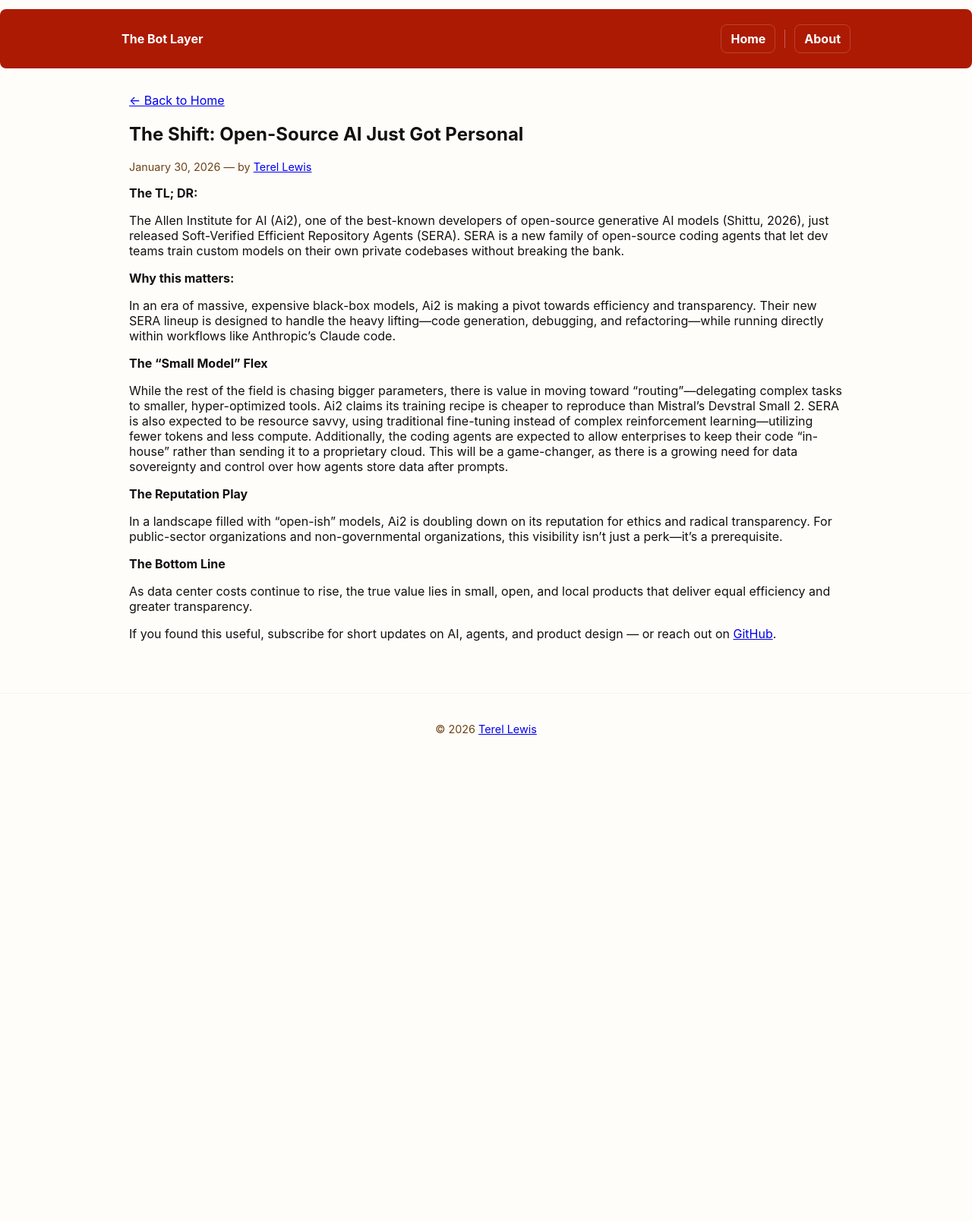
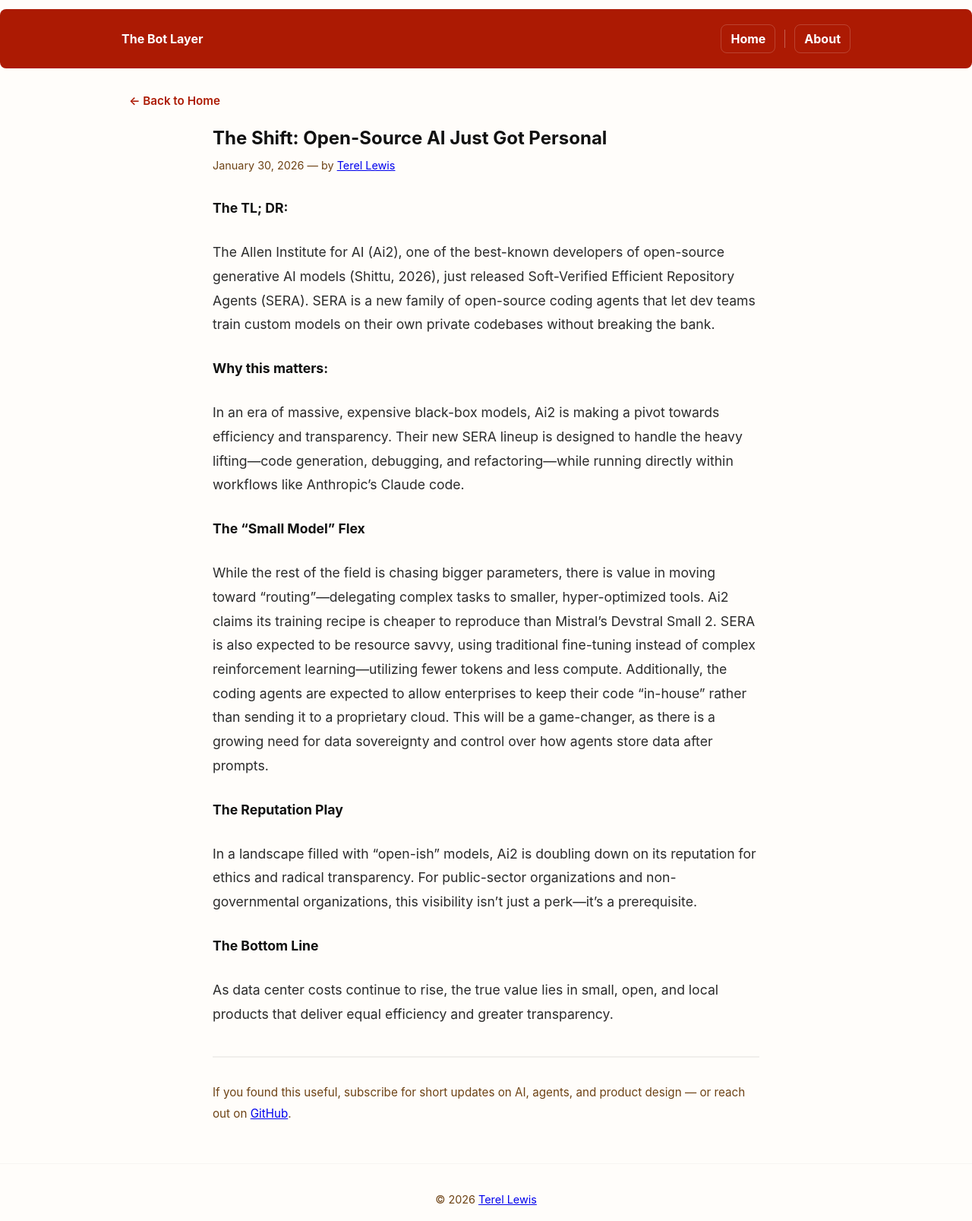
Before and after one commit to TerelLewis/TerelLewis.github.io, a Jekyll site: the page A-Shift-in-AI.html, which Jekyll copies as it is, in a window 1280 px wide. Shown: the whole page at 76% size. Built offline with Jekyll 4.4.1, drawn with Linux system fonts in a browser that asks for light colours; before the commit the page ends 988 px from its top, so only the background shows below that.

```diff
--- a/style.css
+++ b/style.css
@@ -183,6 +183,51 @@ html,body{height:100%;margin:0;padding:0;font-family:Inter, system-ui, -apple-sy
 .post-meta{margin:0 0 8px 0;color:var(--muted);font-size:0.9rem}
 .excerpt{margin:0;color:#4b3c31}
 
+/* Article post styles for enhanced readability */
+.back{
+  display:inline-block;
+  margin-bottom:1.5rem;
+  color:var(--brand);
+  text-decoration:none;
+  font-weight:600;
+  font-size:0.95rem;
+}
+.back:hover{
+  opacity:0.8;
+}
+.post{max-width:720px;margin:0 auto}
+.post header{
+  margin-bottom:2rem;
+}
+.post h1{
+  margin:0 0 0.75rem 0;
+  line-height:1.3;
+}
+.post-content{
+  font-size:1.1rem;
+  line-height:1.8;
+  color:#2b2b2b;
+}
+.post-content p{
+  margin:0 0 1.5em 0;
+}
+.post-content p:last-child{
+  margin-bottom:0;
+}
+.post-content strong{
+  color:var(--text);
+  font-weight:700;
+}
+.post-end{
+  margin-top:2.5rem;
+  padding-top:2rem;
+  border-top:2px solid rgba(0,0,0,0.06);
+}
+.post-end p{
+  color:var(--muted);
+  font-size:0.95rem;
+}
+
 /* Section headings */
 .section-heading{margin-bottom:12px;font-size:1.1rem;color:var(--muted)}
 
```
Also changed, not shown: _layouts/post.html (+17 -2 lines).
